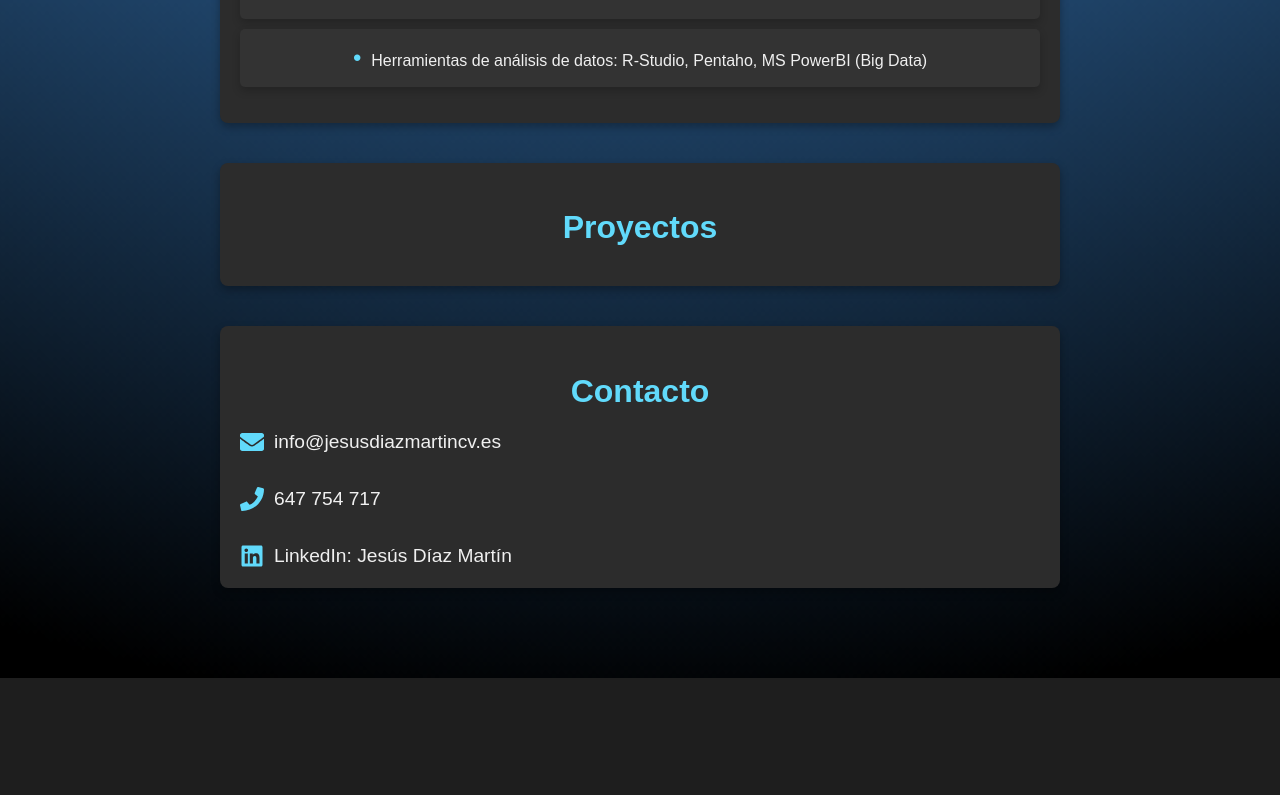
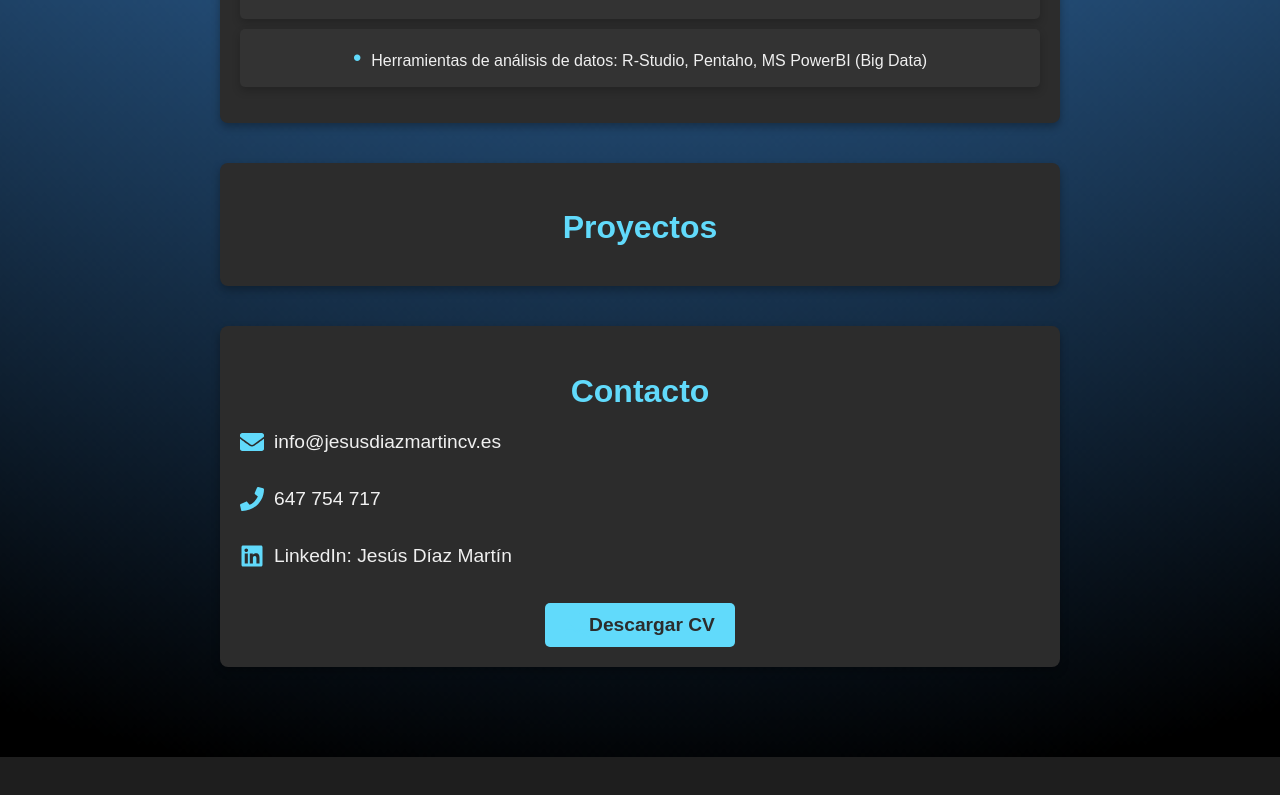
Before and after one commit to jdm1986/mi-curriculum, a React (Create React App) app: page / in a window 1280 px wide. Shown: the part 3693-4488 px from the top of the page. Before the commit the page ends 4431 px from the top, so only its background shows below. Built offline with nearby package versions, Linux system fonts and the light colour scheme.

Commit message:
Estilos 11 - Agregado Botón Descarga C.V

```diff
--- a/src/components/Contact.css
+++ b/src/components/Contact.css
@@ -42,3 +42,27 @@
   color: #61dafb;
   text-decoration: underline;
 }
+
+/* Estilos para el botón de descarga del CV */
+.download-item {
+  margin-top: 20px; /* Añadimos un margen superior para separar el botón */
+}
+
+.download-btn {
+  display: inline-flex;
+  align-items: center;
+  justify-content: center;
+  padding: 10px 20px;
+  background-color: #61dafb; /* Fondo azul */
+  color: #2c2c2c; /* Texto oscuro */
+  border-radius: 5px;
+  text-decoration: none;
+  font-size: 1.2rem;
+  font-weight: bold;
+  transition: background-color 0.3s ease, color 0.3s ease;
+}
+
+.download-btn:hover {
+  background-color: #21a1f1; /* Cambio de color al pasar el ratón */
+  color: white;
+}
--- a/src/components/Contact.js
+++ b/src/components/Contact.js
@@ -1,6 +1,7 @@
 import React from 'react';
 import './Contact.css'; // Importamos los estilos
-import { FaEnvelope, FaPhone, FaLinkedin } from 'react-icons/fa'; // Importamos los iconos
+import { FaEnvelope, FaPhone, FaLinkedin, FaDownload } from 'react-icons/fa'; // Importamos los iconos
+import cvFile from '../assets/CVTJESUS.pdf'; // Asegúrate de que la ruta al PDF sea correcta
 
 function Contact() {
   return (
@@ -21,6 +22,12 @@ function Contact() {
             LinkedIn: Jesús Díaz Martín
           </a>
         </div>
+        {/* Botón para descargar el CV */}
+        <div className="download-item">
+          <a href={cvFile} download="CV_Jesus_Diaz.pdf" className="download-btn">
+            <FaDownload className="contact-icon" /> Descargar CV
+          </a>
+        </div>
       </div>
     </section>
   );
```
